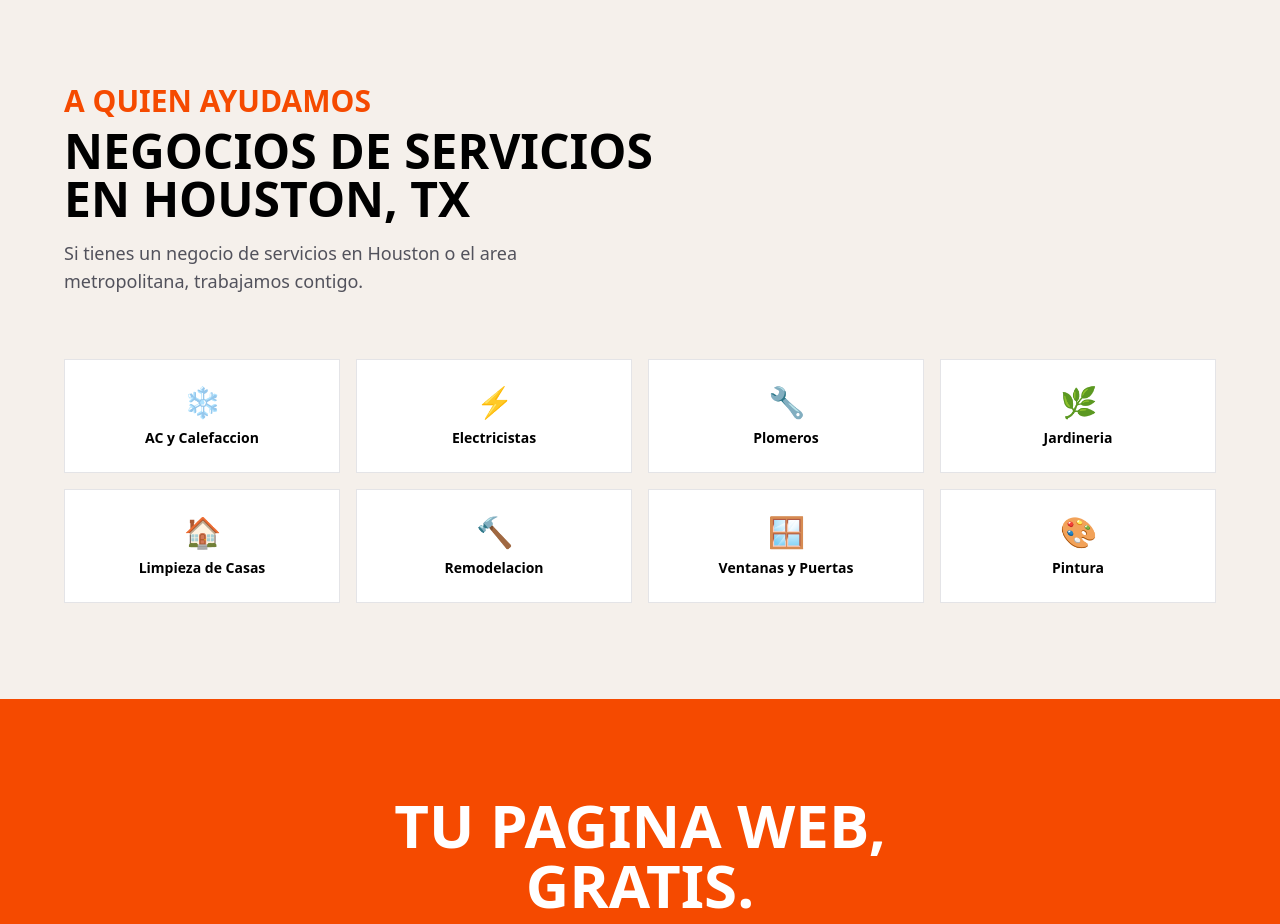
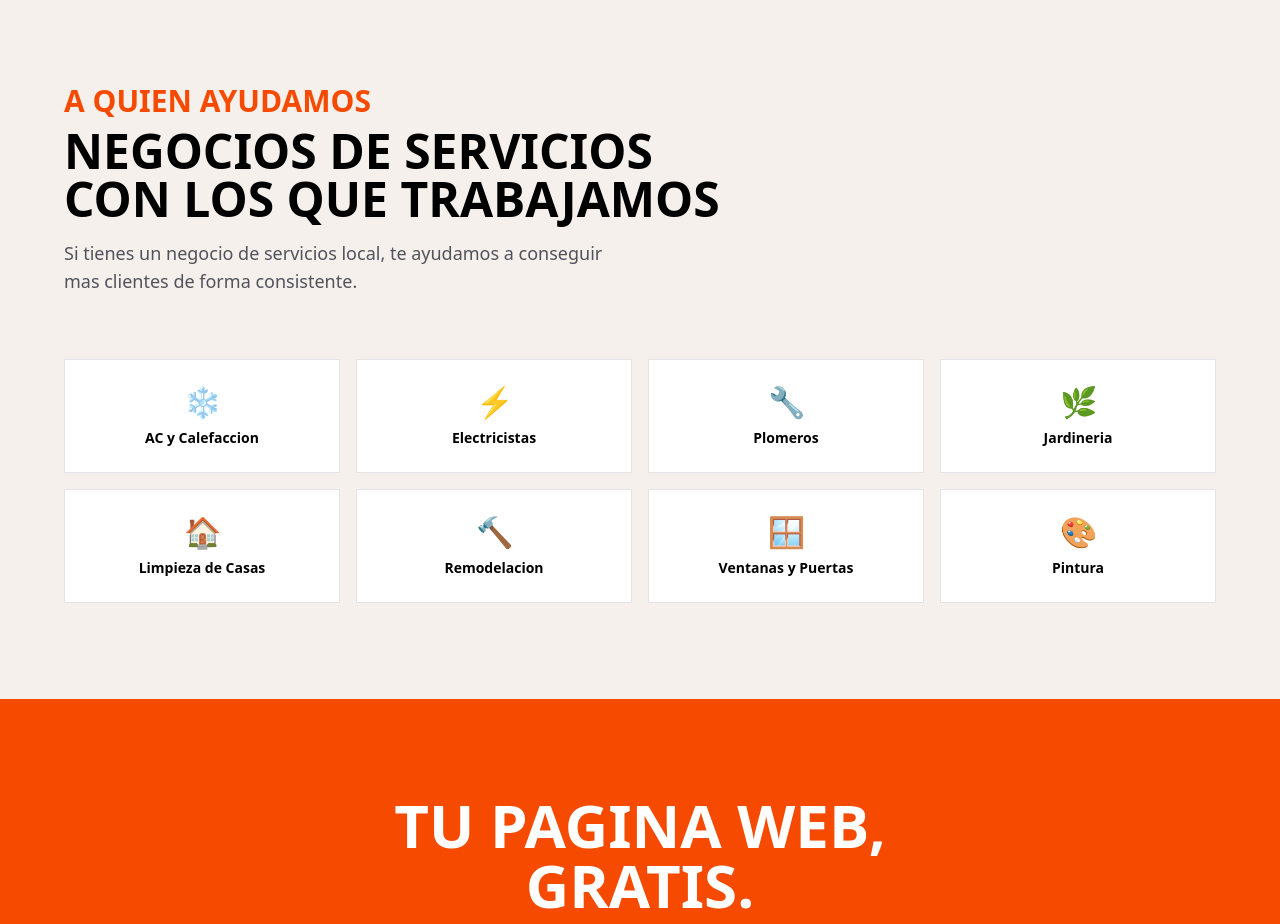
Before and after one commit to davidcavada19/CECA-Marketing, a Next.js app: page /es in a window 1280 px wide. Shown: the part 2860-3784 px from the top of the page. Built offline with nearby package versions, Linux system fonts and the light colour scheme.

Commit message:
Fix niches section ES

```diff
--- a/app/es/page.tsx
+++ b/app/es/page.tsx
@@ -75,8 +75,8 @@ export default function HomeEs() {
       <section className="bg-[#f5f0eb] py-24 px-6">
         <div className="max-w-6xl mx-auto">
           <p className="text-orange-600 text-xl md:text-3xl font-black uppercase mb-2">A quien ayudamos</p>
-          <h2 className="text-4xl md:text-5xl font-black text-black mb-4">NEGOCIOS DE SERVICIOS<br />EN HOUSTON, TX</h2>
-          <p className="text-zinc-600 text-lg max-w-xl mb-16">Si tienes un negocio de servicios en Houston o el area metropolitana, trabajamos contigo.</p>
+          <h2 className="text-4xl md:text-5xl font-black text-black mb-4">NEGOCIOS DE SERVICIOS<br />CON LOS QUE TRABAJAMOS</h2>
+          <p className="text-zinc-600 text-lg max-w-xl mb-16">Si tienes un negocio de servicios local, te ayudamos a conseguir mas clientes de forma consistente.</p>
           <div className="grid grid-cols-3 md:grid-cols-4 gap-4">
             {[{name:"AC y Calefaccion",icon:"❄️"},{name:"Electricistas",icon:"⚡"},{name:"Plomeros",icon:"🔧"},{name:"Jardineria",icon:"🌿"},{name:"Limpieza de Casas",icon:"🏠"},{name:"Remodelacion",icon:"🔨"},{name:"Ventanas y Puertas",icon:"🪟"},{name:"Pintura",icon:"🎨"}].map((n,i) => (
               <div key={i} className="bg-white border border-zinc-200 p-6 text-center flex flex-col items-center gap-2">
```
